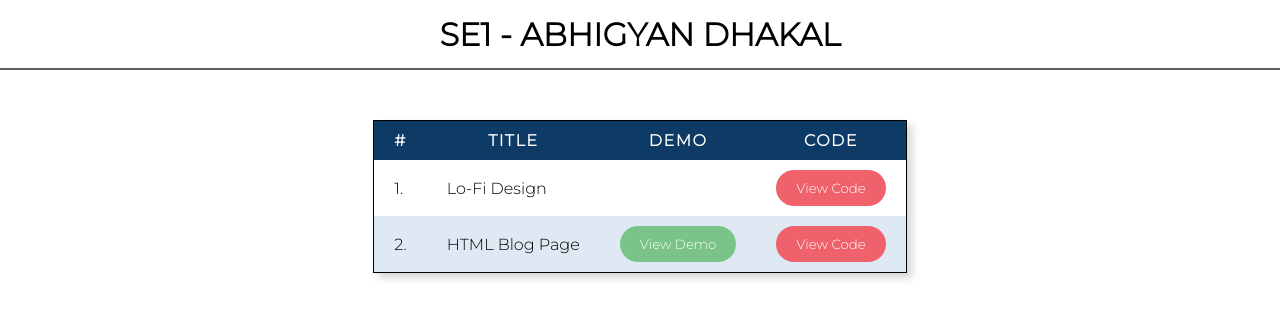
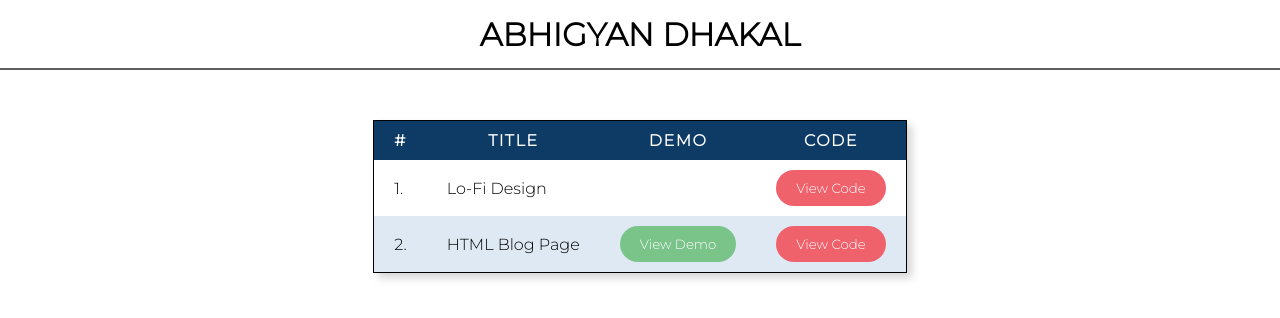
Before and after one commit to Abhigyan-Dhakal/Leapfrog, a plain HTML site: page index.html in a window 1280 px wide. Drawn offline with Linux system fonts and the light colour scheme.

Commit message:
Modify title for index page

```diff
--- a/index.html
+++ b/index.html
@@ -15,7 +15,7 @@
   <body>
     <div class="main-wrapper">
       <div class="nav-bar">
-        <h1>SE1 - ABHIGYAN DHAKAL</h1>
+        <h1>ABHIGYAN DHAKAL</h1>
       </div>
       <div class="body-wrapper">
         <div class="card">
```
